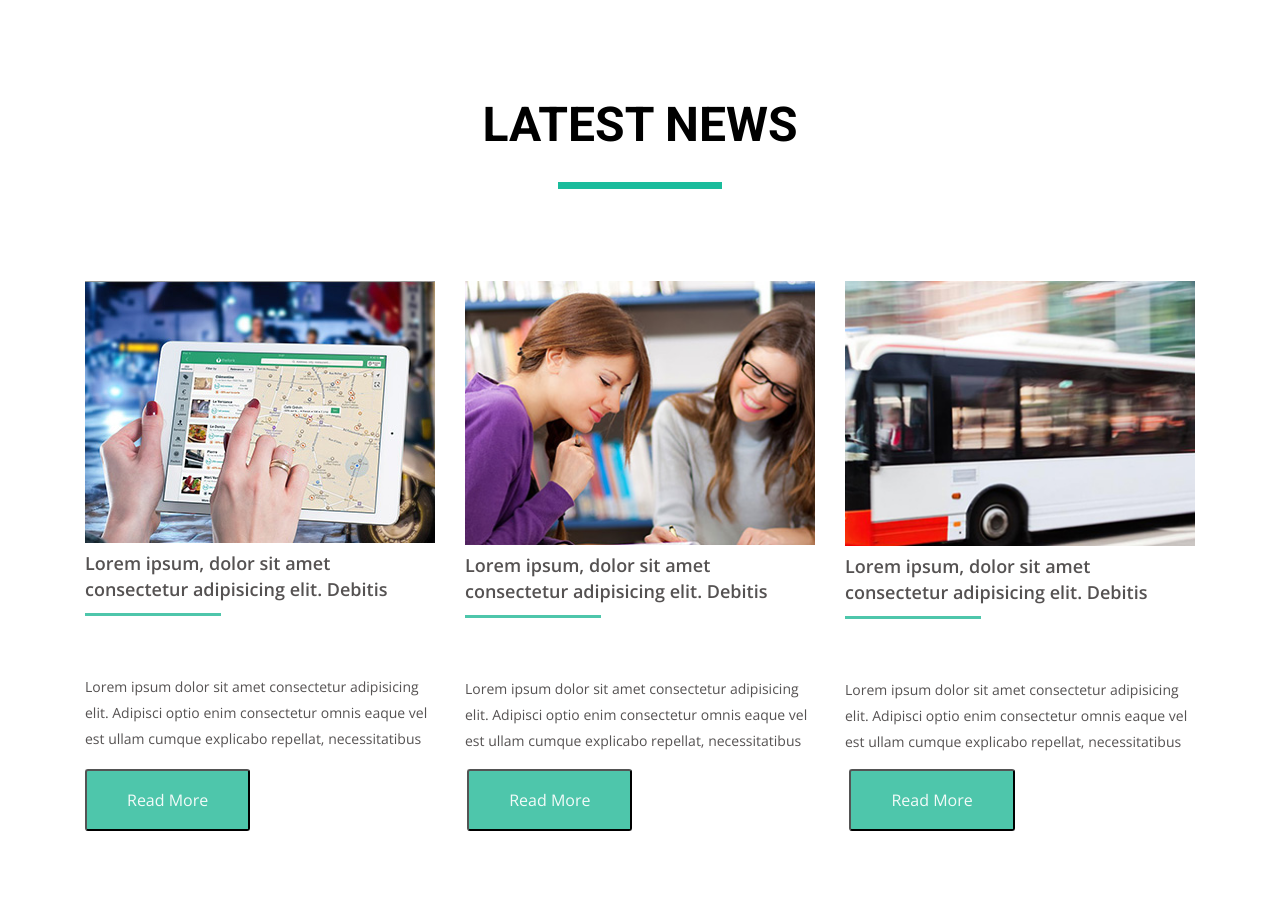
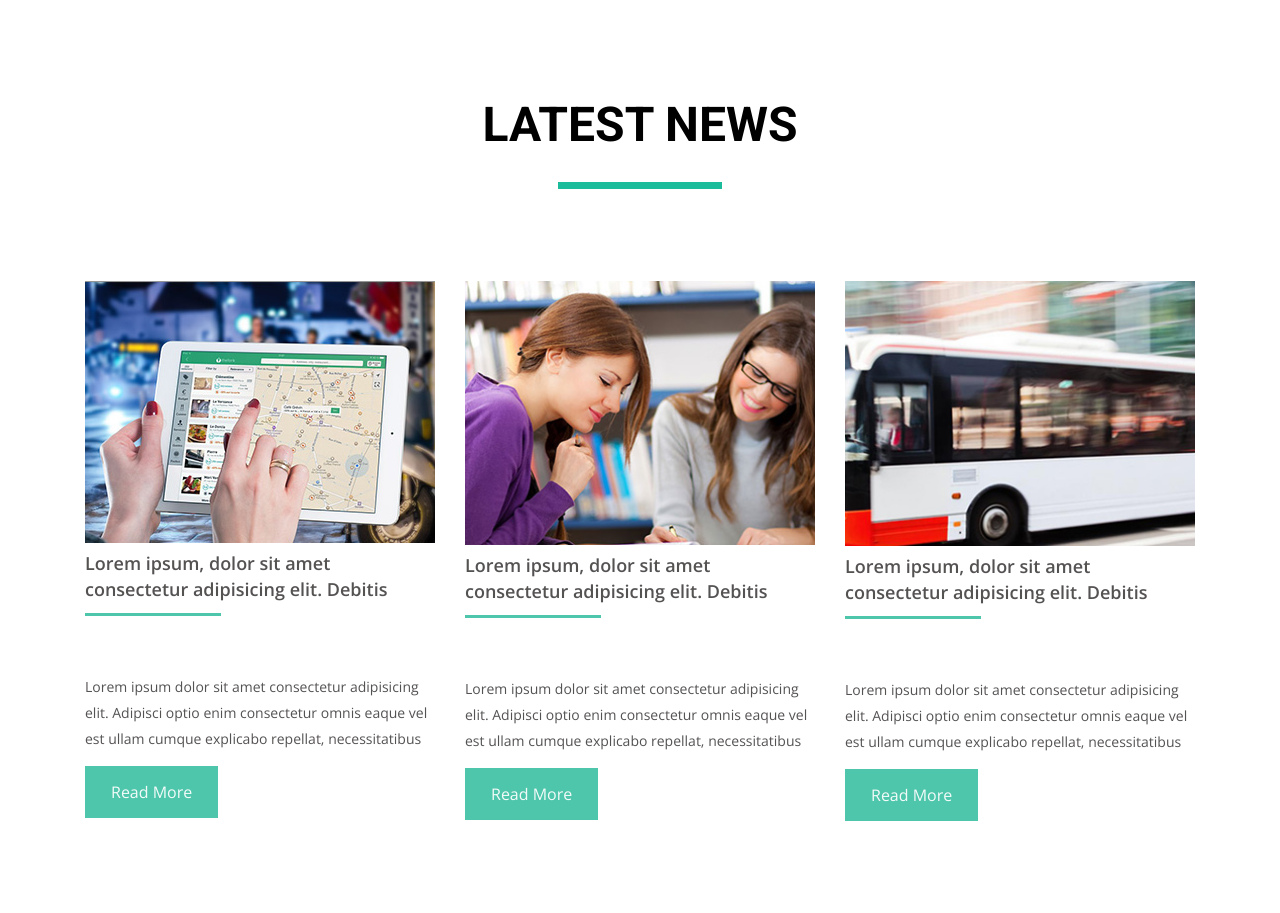
Before and after one commit to bodrius/goit-fe-course, a plain HTML site: page module-04/index.html in a window 1280 px wide. Shown: the part 1022-1935 px from the top of the page. Drawn offline with nearby package versions, Linux system fonts and the light colour scheme.

Commit message:
task4check

```diff
--- a/module-04/index.html
+++ b/module-04/index.html
@@ -30,8 +30,9 @@
     </header>
 
     <!-- ОСНОВНАЯ ЧАСТЬ САТА НОМЕР 1-->
-    <main class="container">
-        <article class="gallery">
+    <main>
+        <div class="container">
+        <section class="gallery">
             <h2 class="gallery-title">Featured Products</h2>
             <ul class="feature-list clearfix">
                 <li class="feature-item">
@@ -59,7 +60,7 @@
                     <p class="feature-coast">56</p>
                 </li>
                 <li class="feature-item">
-                    <img src="../module-04/img-product/product5.jpg" alt="сандали" class="feature-image" height="280"
+                    <img src="../module-04/img-product/product44.jpg" alt="сандали" class="feature-image" height="280"
                         width="255" />
                     <h3 class="feature-name">Blue Tshirt</h3>
                     <p class="feature-coast">26</p>
@@ -83,11 +84,11 @@
                     <p class="feature-coast">56</p>
                 </li>
             </ul>
-        </article>
+        </section>
 
         <!-- ОСНОВНАЯ ЧАСТЬ САЙТА НОМЕР 2-->
 
-        <article class="blog">
+        <section class="blog">
             <h2 class="gallery-title">Latest News</h2>
             <ul class="blog-list clearfix">
                 <li class="blog-item">
@@ -101,6 +102,7 @@
                         optio enim consectetur omnis eaque vel est ullam cumque explicabo
                         repellat, necessitatibus
                     </p>
+                    <a href="#" class="blog-buttom">Read More</a>
                 </li>
                 <li class="blog-item">
                     <img src="../module-04/img-consalt/consalt2.jpg" alt="девочки" class="blog-image" height="262"
@@ -113,6 +115,7 @@
                         optio enim consectetur omnis eaque vel est ullam cumque explicabo
                         repellat, necessitatibus
                     </p>
+                    <a href="#" class="blog-buttom"> Read More</a>
                 </li>
                 <li class="blog-item">
                     <img src="../module-04/img-consalt/consalt3.jpg" alt="автобус" class="blog-image" height="262"
@@ -125,14 +128,11 @@
                         optio enim consectetur omnis eaque vel est ullam cumque explicabo
                         repellat, necessitatibus
                     </p>
+                    <a href="#" class="blog-buttom">Read More</a>
                 </li>
             </ul>
-            <div class="button clearfix">
-                <button class="blog-button">Read More</button>
-                <button class="blog-button">Read More</button>
-                <button class="blog-button">Read More</button>
-            </div>
-        </article>
+        </section>
+    </div>
     </main>
 </body>
 
--- a/module-04/style.css
+++ b/module-04/style.css
@@ -106,6 +106,7 @@ color:#1abc9c;
     font-weight: 700;
     font-size: 48px;
     vertical-align: 30px;
+    margin-bottom: 92px;
 }
 
    h2::after{
@@ -116,14 +117,16 @@ color:#1abc9c;
     content: "";
     margin: 0 auto;
     margin-top: 30px;
-    margin-bottom: 92px;
 }
 
 .feature-list{
     list-style: none;
     margin: 0;
     padding: 0;
-    margin-bottom: 100px;
+}
+
+.gallery{
+    padding-bottom: 100px;
 }
 
 .feature-item {
@@ -226,6 +229,7 @@ color:#1abc9c;
      line-height: 26px;
      color:#555252;
      font-weight: 600;
+     margin-bottom: 58px;
 }
 
     .blog-name::after{
@@ -235,7 +239,6 @@ color:#1abc9c;
      background-color: #4ec6ab;
      content: "";
      margin-top: 11px;
-     margin-bottom: 58px;
 }
 
 .blog-description{
@@ -247,23 +250,16 @@ color:#1abc9c;
      margin-bottom: 14px;
 }
 
-.blog-button{
-    margin: 0;
-    padding: 20px 40px;
+.blog-buttom{
+    display: inline-block;
+    text-decoration: none;
     background-color: #4ec6ab;
-    float:left;
-    margin-right: 217px;
+    padding: 13px 26px;
+    text-align: center;
+    font-family: Open sans, sans-serif;
+    color: #f3fbf9;
+    font-size: 16px;
+    line-height: 26px;
+    cursor: pointer;
     margin-bottom: 82px;
-    color:#f3fbf9;
-    font-family: Open sans, sans-serif;
-    font-size: 16px;
-    list-style: 26px;
-    font-weight: lighter;
-    text-elight: center;
-    cursor: pointer;
-    border-radius: 3px;
 }
-
-.blog-button:last-child{
-    margin-right: 0px;
-}
```
Also changed, not shown: module-04/img-product/product44.jpg (added).
